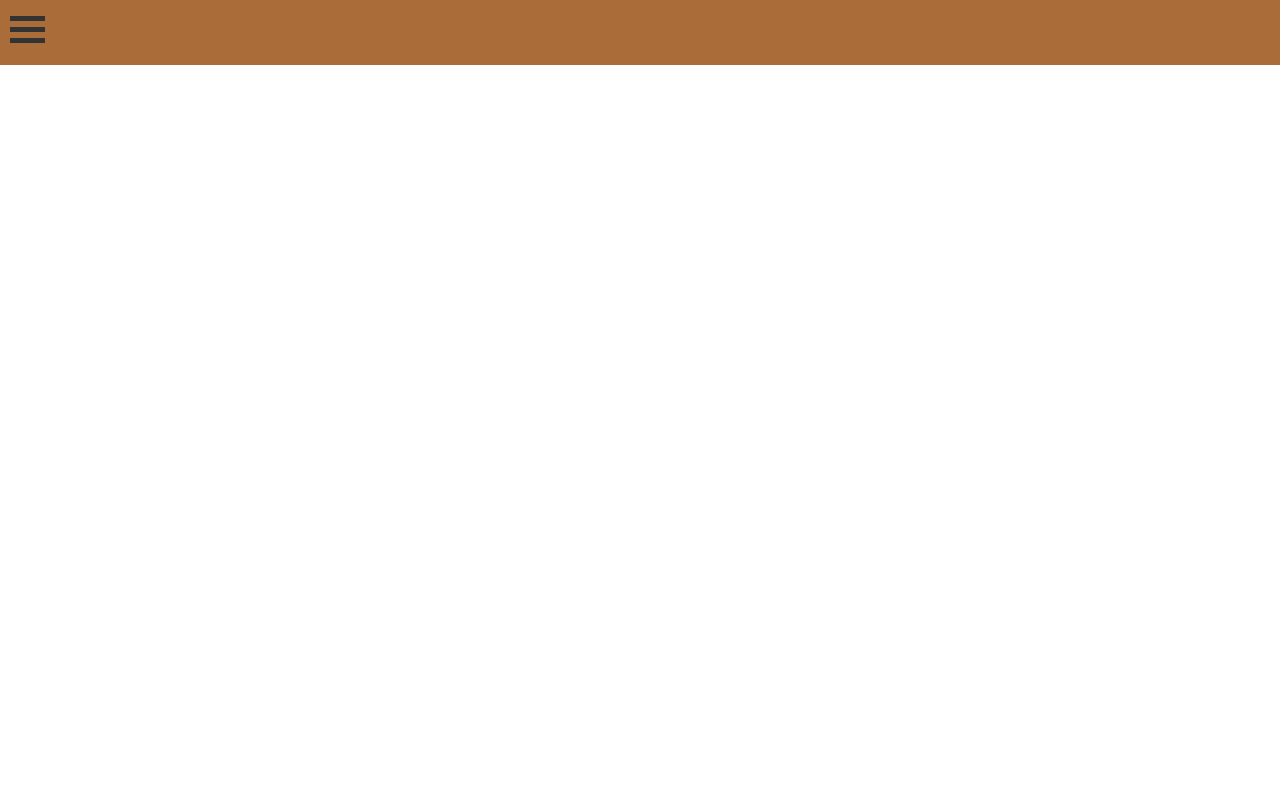
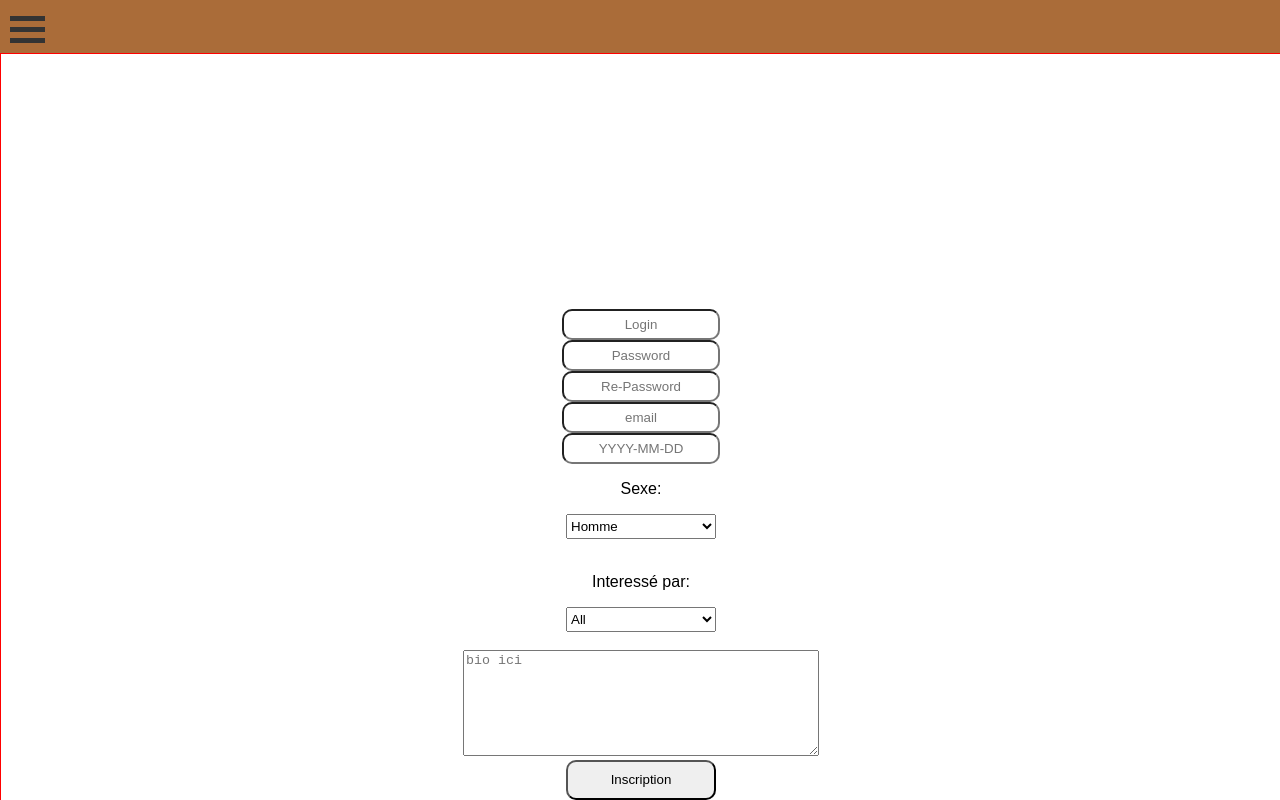
Before and after one commit to vacrozet/Matcha, a React (Create React App) app in the folder front/: page / in a window 1280 px wide. Shown: the top 800 px of the page. Built offline with nearby package versions, Linux system fonts and the light colour scheme.

Commit message:
Formulaire singup 21/6/17-17:31:22

```diff
--- a/front/package.json
+++ b/front/package.json
@@ -3,6 +3,9 @@
   "version": "0.1.0",
   "private": true,
   "dependencies": {
+    "axios": "^0.16.2",
+    "moment-range": "^3.0.3",
+    "moment-timezone": "^0.5.13",
     "react": "^15.6.1",
     "react-dom": "^15.6.1"
   },
--- a/front/src/StyleSheet.css
+++ b/front/src/StyleSheet.css
@@ -1,6 +1,6 @@
 .header {
   width: 100%;
-  height: 65px;
+  height: 9%;
   background: #AA6C39;
   top: 0;
   margin-top: 0;
@@ -37,3 +37,39 @@ center {
     -webkit-transform: rotate(45deg) translate(-8px, -8px) ;
     transform: rotate(45deg) translate(-8px, -8px) ;
 }
+.body {
+    width: 100%;
+    height: 1000px;
+    display: flex;
+    border: solid 1px red;
+}
+.all {
+    width: 100%;
+    height: 100%;
+}
+.Signup {
+    margin: auto;
+    text-align: center;
+}
+input {
+    height: 25px;
+    width: 150px;
+    border-radius: 10px;
+    border-color:grey 2px;
+    text-align: center;
+}
+#button_signup {
+    height:  40px;
+    width: 150px;
+    border-radius: 10px;
+}
+.select_signup {
+    height: 25px;
+    width: 150px;
+}
+textarea {
+    height: 100px;
+    width: 350px;
+    max-width: 350px;
+    max-height: 100px;
+}
--- a/front/src/header.js
+++ b/front/src/header.js
@@ -1,22 +1,92 @@
 import React, { Component } from 'react'
 import './StyleSheet.css'
+import axios from 'axios'
 
-class Test extends Component {
+class Acceuil extends Component {
+  constructor () {
+    super()
+    this.state = {
+      email: '',
+      login: '',
+      passwd: '',
+      rePasswd: '',
+      birthday: '',
+      bio: '',
+      isSexe: 'Homme',
+      toSexe: 'All',
+      inst_axios: axios.create({
+        baseURL: 'http://localhost:3000/user/',
+        timeout: 1000,
+        headers: {
+          'X-Custom-Header': 'foobar'
+        }
+      })
+    }
+    this.handleChange = this.handleChange.bind(this)
+    this.handleKeyPress = this.handleKeyPress.bind(this)
+  }
+  handleChange (event) {
+    this.setState({[event.target.name]: event.target.value})
+  }
+  handleKeyPress (event) {
+    if (event.key === 'Enter' || event.target.value === 'inscription') {
+      if (this.state.login === '' || this.state.passwd === '' ||
+      this.state.rePasswd === '' || this.state.birthday === '' ||
+      this.state.email === '' || this.state.passwd !== this.state.rePasswd) {
+        return false
+      } else {
+        this.state.inst_axios.post('signup.js', {
+          login: this.state.login,
+          passwd: this.state.passwd,
+          birthday: this.state.birthday,
+          bio: this.state.bio,
+          isSexe: this.state.isSexe,
+          toSexe: this.state.toSexe
+        })
+      }
+    }
+  }
   myFunction (event) {
     document.querySelector('.container').classList.toggle('change')
+    // this.setState({
+    //   voley: this.state.voley ? 1 : 0
+    // })
   }
   render () {
     return (
-      // <p>Click on the Menu Icon to transform it to "X":</p>
-      <div className='header' >
-        <div className='container' onClick={this.myFunction} >
-          <div className='bar1' />
-          <div className='bar2' />
-          <div className='bar3' />
+      <div className='all'>
+        <div className='header' >
+          <div className='container' onClick={this.myFunction} >
+            <div className='bar1' />
+            <div className='bar2' />
+            <div className='bar3' />
+          </div>
+        </div>
+        <div className='body' >
+          <div className='Signup'>
+            <input type='login' name='login' onChange={this.handleChange} placeholder='Login' onKeyPress={this.handleKeyPress} /><br />
+            <input type='text' name='passwd' onChange={this.handleChange} placeholder='Password' onKeyPress={this.handleKeyPress} />< br />
+            <input type='text' name='rePasswd' onChange={this.handleChange} placeholder='Re-Password' onKeyPress={this.handleKeyPress} />< br />
+            <input type='email' name='email' onChange={this.handleChange} placeholder='email' onKeyPress={this.handleKeyPress} />< br />
+            <input type='text' name='birthday' onChange={this.handleChange} placeholder='YYYY-MM-DD' onKeyPress={this.handleKeyPress} />
+            <p>Sexe:</p>
+            <select className='select_signup' name='isSexe' onChange={this.handleChange}>
+              <option value='Homme' defaultValue>Homme</option>
+              <option value='Femme'>Femme</option>
+            </select><br /><br />
+            <p> Interessé par:</p>
+            <select className='select_signup' name='toSexe' onChange={this.handleChange}>
+              <option value='All' defaultValue>All</option>
+              <option value='Homme'>Homme</option>
+              <option value='Femme'>Femme</option>
+            </select><br /><br />
+            <textarea type='text' name='bio' onChange={this.handleChange} placeholder='bio ici' /><br />
+            <button id='button_signup' value='inscription' onClick={this.handleKeyPress}>Inscription</button>
+          </div>
         </div>
       </div>
     )
   }
 }
 
-export default Test
+export default Acceuil
```
Also changed, not shown: 1 other file (tests, documents, lock files or other folders).
